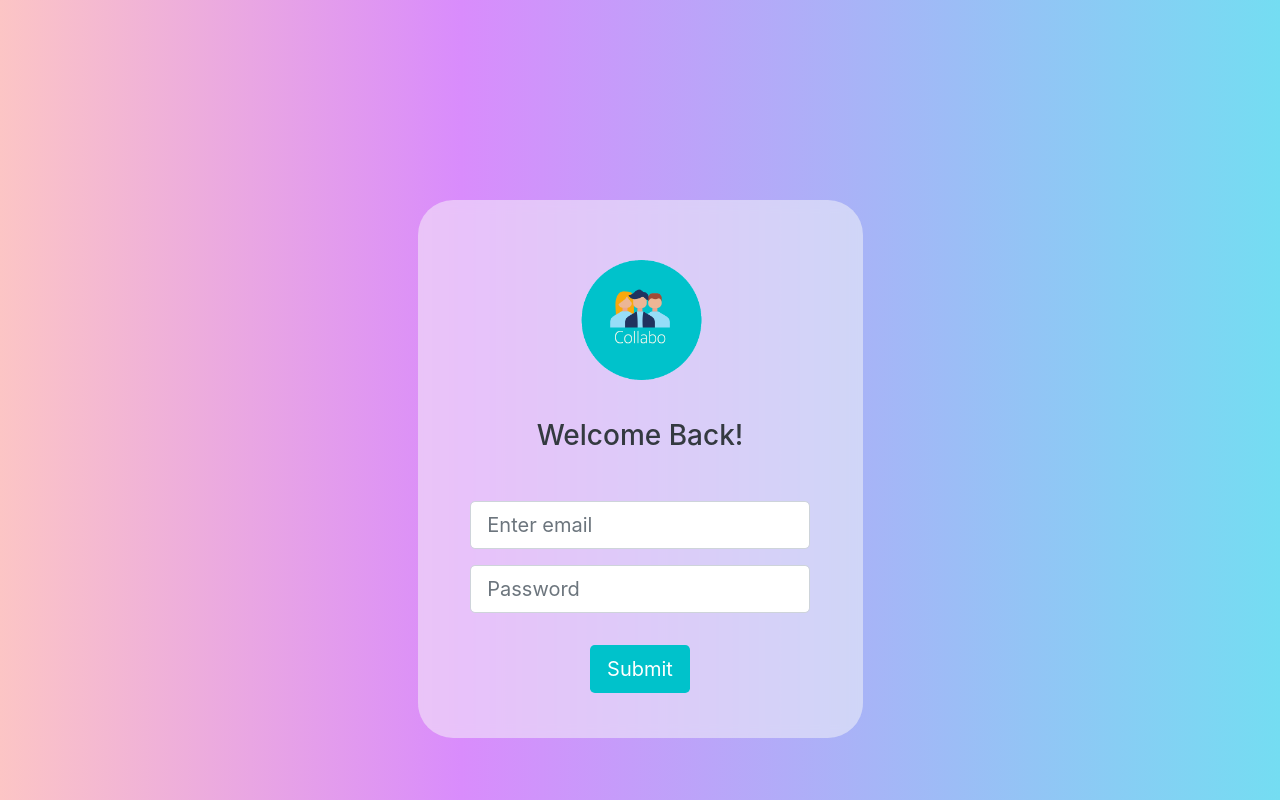
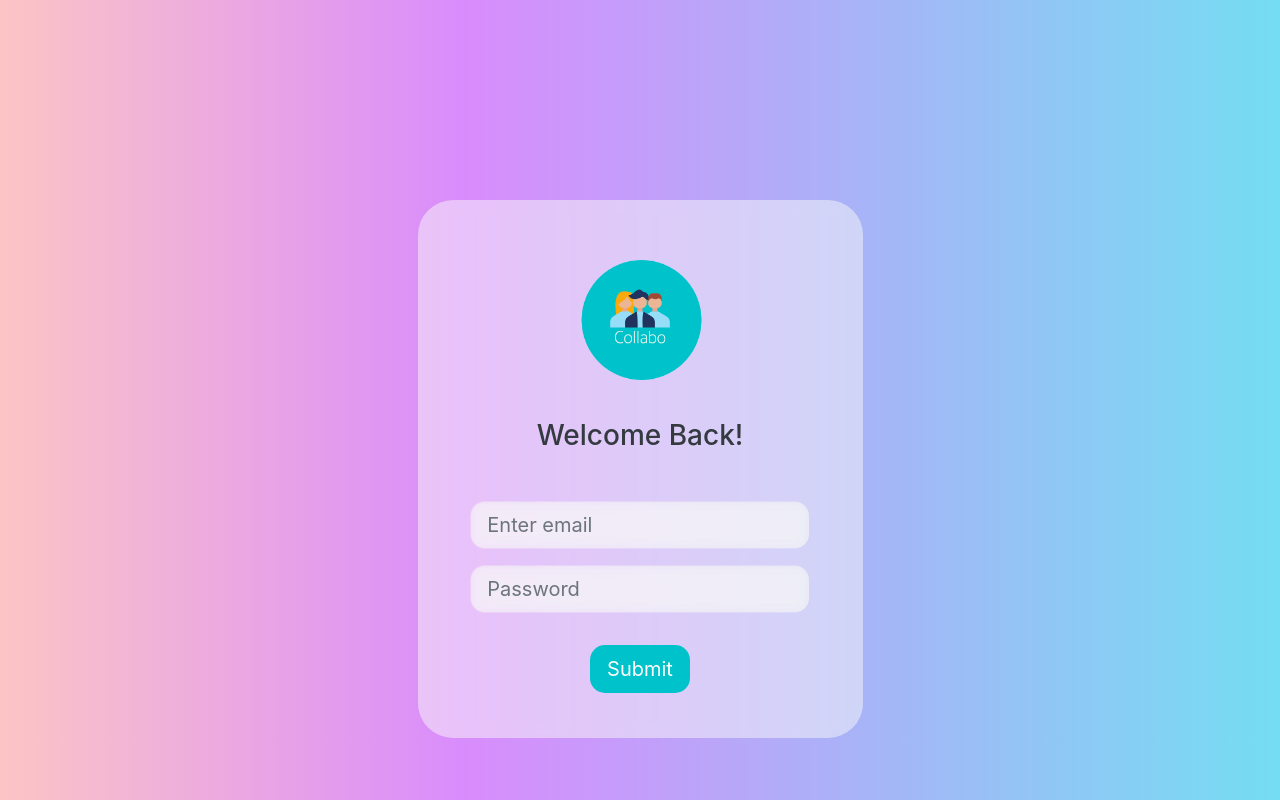
Before and after one commit to keishidesu/collabo, a React (Create React App) app: page / in a window 1280 px wide. Built offline with nearby package versions, Linux system fonts and the light colour scheme.

Commit message:
update form UI

```diff
--- a/src/components/Auth.js
+++ b/src/components/Auth.js
@@ -5,7 +5,7 @@ const Auth = () => {
   return (
     <div>
       <Row style={{justifyContent: 'center'}}>
-        <Col lg={5} md={5} sm={12}>
+        <Col lg={5} md={7} sm={12}>
           <Card style={glassCard} align="center" className="py-4">
             <Card.Body>
               <Image src={collaboLogo} style={{width: '150px', alignSelf:'center'}}/>
@@ -13,12 +13,12 @@ const Auth = () => {
               <Col lg={11}>
                 <Form className="pt-4">
                   <Form.Group>
-                    <Form.Control size="lg" type="email" placeholder="Enter email" />
+                    <Form.Control size="lg" type="email" placeholder="Enter email" style={glassForm} />
                   </Form.Group>
                   <Form.Group controlId="formBasicPassword">
-                    <Form.Control size="lg" type="password" placeholder="Password" />
+                    <Form.Control size="lg" type="password" placeholder="Password" style={glassForm} />
                   </Form.Group>
-                  <Button variant="teal" size="lg" type="submit" className="mt-3">Submit</Button>
+                  <Button variant="teal" size="lg" type="submit" className="mt-3" style={{borderRadius:'15px'}}>Submit</Button>
                 </Form>
               </Col>
             </Card.Body>
@@ -37,4 +37,11 @@ const glassCard = {
   borderColor: 'transparent'
 }
 
+const glassForm = {
+  borderRadius:'15px',
+  backgroundColor:'rgba(247, 247, 247, 0.5)',
+  backdropFilter: 'blur(6px)',
+  borderColor: 'transparent'
+}
+
 export default Auth
```
